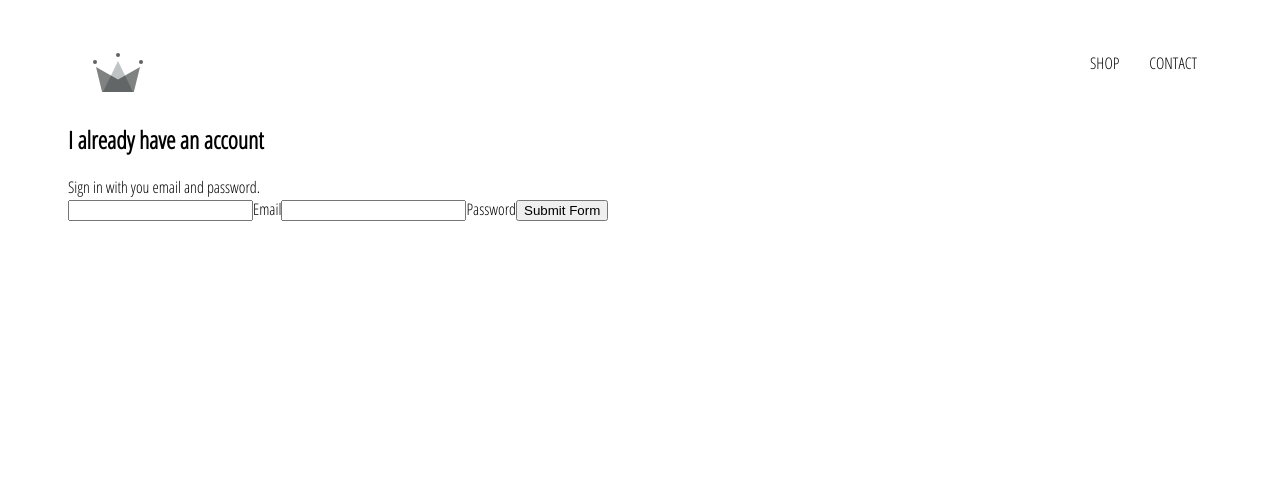
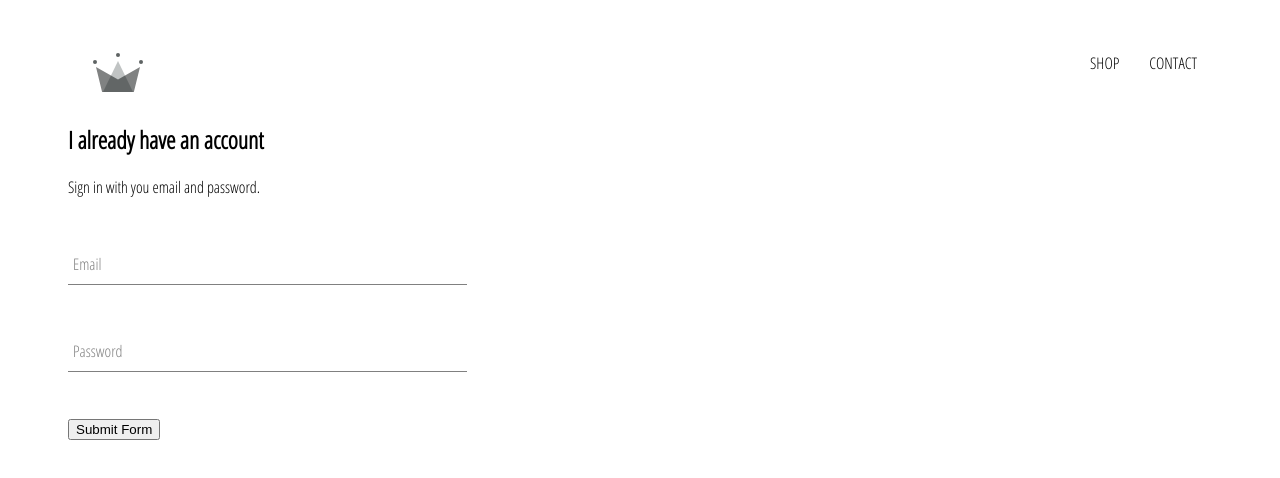
Before and after one commit to korobokvk/e-commerce, a React (Create React App) app: page /signin in a window 1280 px wide. Shown: the top 478 px of the page. Built offline with nearby package versions, Linux system fonts and the light colour scheme.

Commit message:
move form input to sign-in component

```diff
--- a/src/components/SignIn/SignIn.js
+++ b/src/components/SignIn/SignIn.js
@@ -1,4 +1,5 @@
 import React from 'react'
+import FormInput from '../FormInput/FormInput'
 import './SignIn.scss'
 
 class SignIn extends React.Component {
@@ -29,10 +30,22 @@
         <span>Sign in with you email and password.</span>
 
         <form onSubmit={this.handleSubmit}>
-          <input name="email" type="email" value={this.state.email} onChange={this.handleChange} required />
-          <label>Email</label>
-          <input name="password" type="password" value={this.state.password} onChange={this.handleChange} required />
-          <label>Password</label>
+          <FormInput
+            name="email"
+            label="Email"
+            type="email"
+            value={this.state.email}
+            onChange={this.handleChange}
+            required
+          />
+          <FormInput
+            name="password"
+            label="Password"
+            type="password"
+            value={this.state.password}
+            onChange={this.handleChange}
+            required
+          />
 
           <input type="submit" value="Submit Form" />
         </form>
--- a/src/components/SignIn/SignIn.scss
+++ b/src/components/SignIn/SignIn.scss
@@ -0,0 +1,3 @@
+.sign-in {
+  width: 30vw;
+}
```
